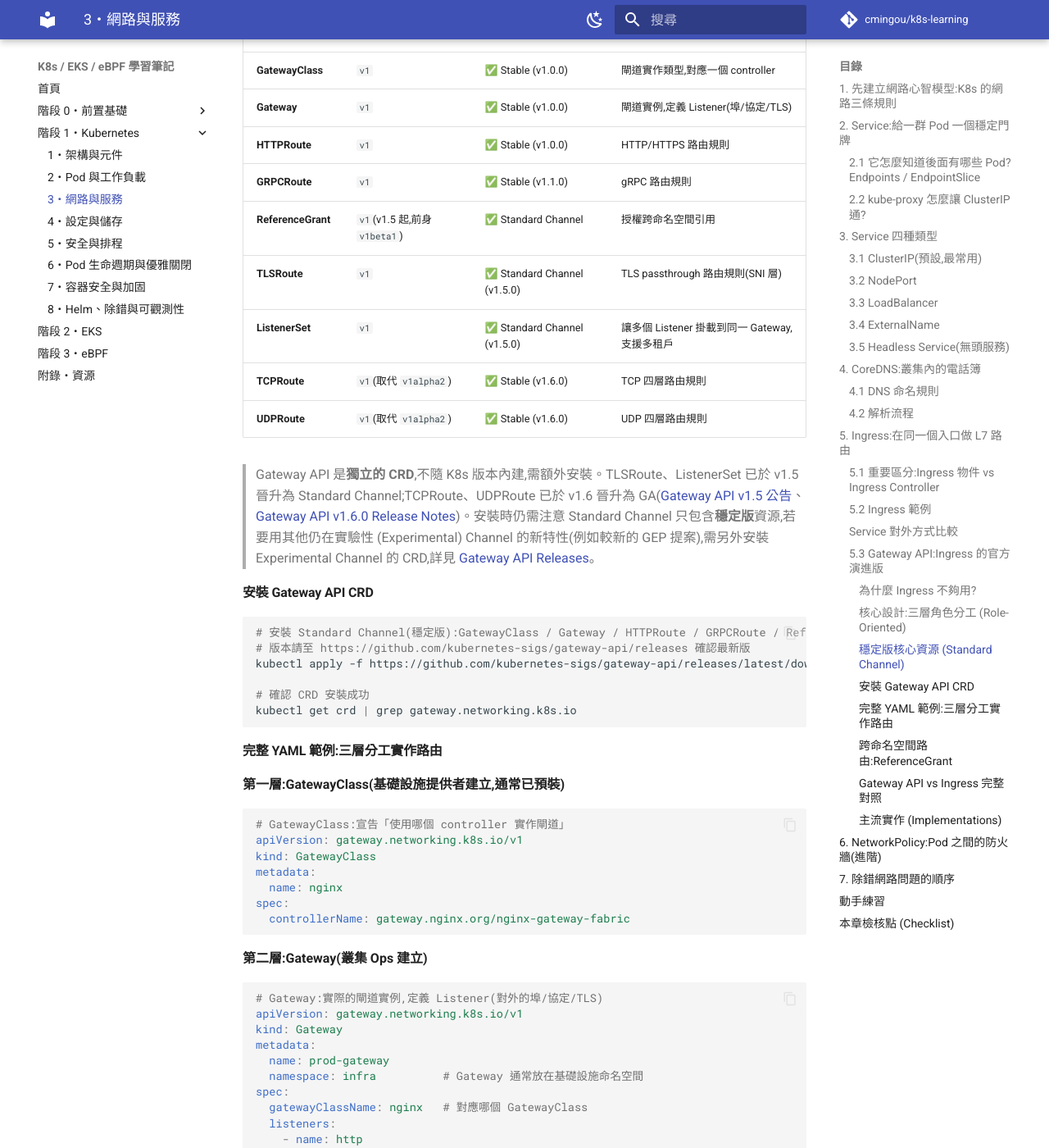
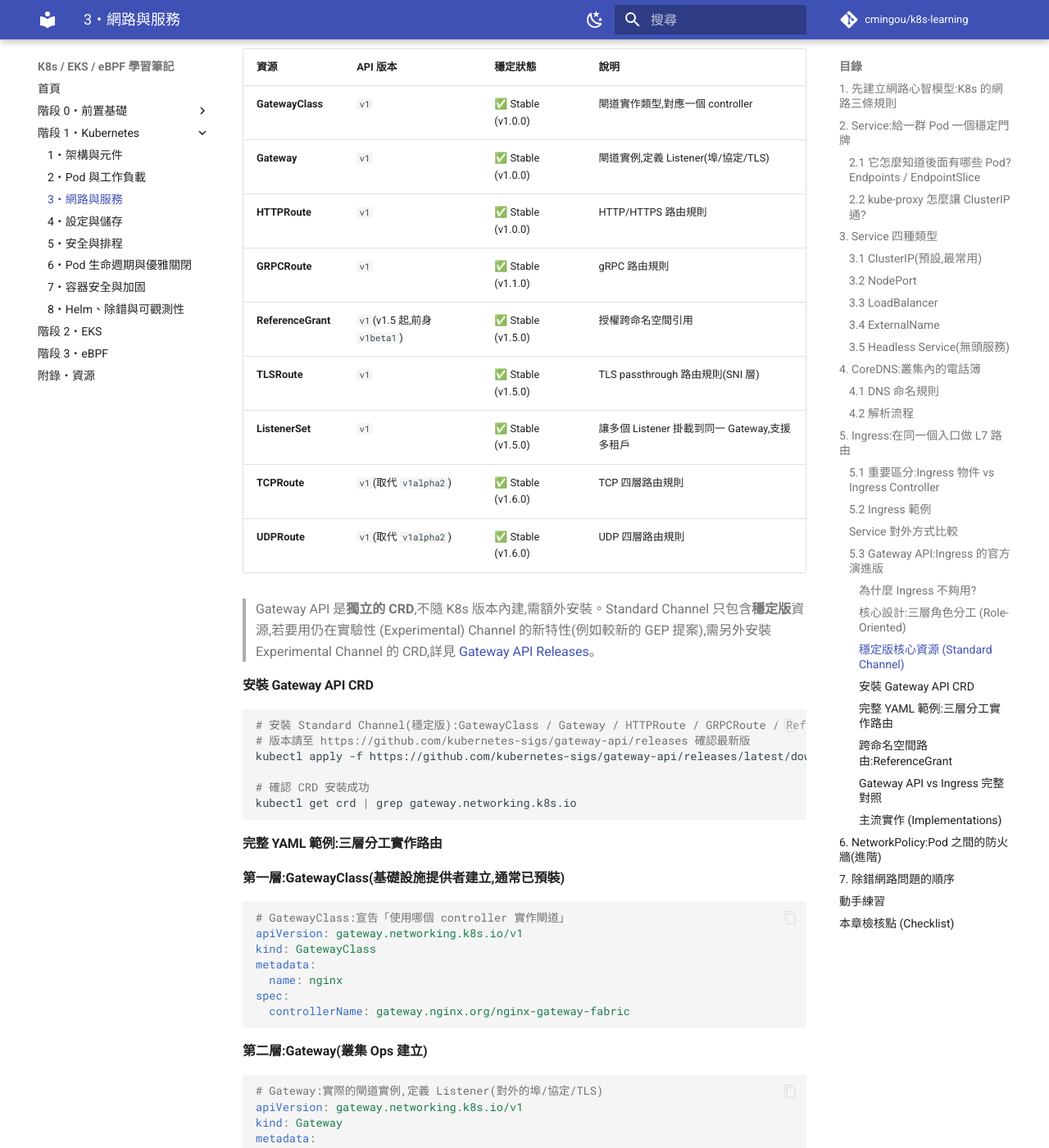
Before and after one commit to cmingou/k8s-learning, an MkDocs documentation site: the page built from docs/01-kubernetes/03-networking-service.md, in a window 1280 px wide and 1400 px high, scrolled down 11045 px. Shown: the whole window at 82% size. Built offline with MkDocs 1.6.1 and Material for MkDocs 9.7.7, drawn with Linux system fonts in a browser that asks for light colours; comment, search, counter and statistics services are not loaded; some of the changed text lies outside the part shown.

Commit message:
Simplify and deduplicate fact-check notes after merging parallel branches
Post-merge cleanup of the 9 fact-check branches merged earlier:

- kube-proxy mode notes: keep the canonical version history in
  01-kubernetes/03 section 2.2 (moved out of a run-on parenthetical into
  a dedicated note); 01-architecture 4.3 now defers to chapter 3 with a
  one-clause summary instead of duplicating the same detail verbatim.
- Gateway API 5.3: unify table status labels to 'Stable (vX)', drop the
  note under the table that restated the table's promotion claims and
  duplicated source links, add missing ListenerSet to the CRD install
  comment and disambiguate per-resource versions, fix v1.5 release date
  (April 2026 per the linked announcement, not February).
- Qualify the Ingress migration advice: the Ingress API is not
  deprecated, but ingress-nginx users still need to plan migration.
- eBPF: split the 500-char IPVS status paragraph into bullets, remove
  the restated timeline sentence and duplicate KEP-5495 link, compress
  the AWS-docs discrepancy aside; kernel 5.2 table row now points to
  the verifier section instead of repeating its citations.
- EKS: bulletize the Version Rollback note, split the overloaded
  checklist item, deduplicate the Auto Mode DaemonSet fact (canonical
  note under the comparison table), single statement for the Spot
  surcharge fact, drop verbatim English quotes kept alongside their
  Chinese paraphrases.
- AWS basics: shorten the Elastic IP cost table row, move the pricing
  history and link to a footnote.

````diff
--- a/docs/01-kubernetes/03-networking-service.md
+++ b/docs/01-kubernetes/03-networking-service.md
@@ -63,7 +63,9 @@ kubectl describe svc web                 # Endpoints 欄位列出後端 IP
 
 ### 2.2 kube-proxy 怎麼讓 ClusterIP 通?
 
-ClusterIP 是個**虛擬 IP**,沒有任何網卡真的擁有它。是每台節點上的 **kube-proxy** 設定了封包轉發規則(Linux 預設模式是 iptables;`nftables` 模式已於 **v1.33** 晉升為穩定版,官方鼓勵在較新核心上嘗試,但基於相容性考量 iptables 目前仍是預設;舊有的 `IPVS` 模式已於 **v1.35** 被標示為棄用 (deprecated)):當有封包要送到這個 ClusterIP,就攔截下來、(預設)隨機挑一個後端 Pod IP、改寫目的地。所以負載平衡其實發生在**每台節點的核心網路層**,不是某個集中的代理([Virtual IPs and Service Proxies](https://kubernetes.io/docs/reference/networking/virtual-ips/)、[NFTables mode for kube-proxy](https://kubernetes.io/blog/2025/02/28/nftables-kube-proxy/))。
+ClusterIP 是個**虛擬 IP**,沒有任何網卡真的擁有它。是每台節點上的 **kube-proxy** 設定了封包轉發規則:當有封包要送到這個 ClusterIP,就攔截下來、(預設)隨機挑一個後端 Pod IP、改寫目的地。所以負載平衡其實發生在**每台節點的核心網路層**,不是某個集中的代理([Virtual IPs and Service Proxies](https://kubernetes.io/docs/reference/networking/virtual-ips/))。
+
+> **模式現況**:Linux 上預設模式是 iptables;`nftables` 模式已於 **v1.33** 晉升為穩定版,官方鼓勵在較新核心上嘗試([NFTables mode for kube-proxy](https://kubernetes.io/blog/2025/02/28/nftables-kube-proxy/));舊有的 `IPVS` 模式已於 **v1.35** 被標示為棄用 (deprecated)。
 
 ---
 
@@ -407,18 +409,18 @@ flowchart TB
 | **Gateway** | `v1` | ✅ Stable (v1.0.0) | 閘道實例,定義 Listener(埠/協定/TLS) |
 | **HTTPRoute** | `v1` | ✅ Stable (v1.0.0) | HTTP/HTTPS 路由規則 |
 | **GRPCRoute** | `v1` | ✅ Stable (v1.1.0) | gRPC 路由規則 |
-| **ReferenceGrant** | `v1`(v1.5 起,前身 `v1beta1`) | ✅ Standard Channel | 授權跨命名空間引用 |
-| **TLSRoute** | `v1` | ✅ Standard Channel (v1.5.0) | TLS passthrough 路由規則(SNI 層) |
-| **ListenerSet** | `v1` | ✅ Standard Channel (v1.5.0) | 讓多個 Listener 掛載到同一 Gateway,支援多租戶 |
+| **ReferenceGrant** | `v1`(v1.5 起,前身 `v1beta1`) | ✅ Stable (v1.5.0) | 授權跨命名空間引用 |
+| **TLSRoute** | `v1` | ✅ Stable (v1.5.0) | TLS passthrough 路由規則(SNI 層) |
+| **ListenerSet** | `v1` | ✅ Stable (v1.5.0) | 讓多個 Listener 掛載到同一 Gateway,支援多租戶 |
 | **TCPRoute** | `v1`(取代 `v1alpha2`) | ✅ Stable (v1.6.0) | TCP 四層路由規則 |
 | **UDPRoute** | `v1`(取代 `v1alpha2`) | ✅ Stable (v1.6.0) | UDP 四層路由規則 |
 
-> Gateway API 是**獨立的 CRD**,不隨 K8s 版本內建,需額外安裝。TLSRoute、ListenerSet 已於 v1.5 晉升為 Standard Channel;TCPRoute、UDPRoute 已於 v1.6 晉升為 GA([Gateway API v1.5 公告](https://kubernetes.io/blog/2026/04/21/gateway-api-v1-5/)、[Gateway API v1.6.0 Release Notes](https://github.com/kubernetes-sigs/gateway-api/releases/tag/v1.6.0))。安裝時仍需注意 Standard Channel 只包含**穩定版**資源,若要用其他仍在實驗性 (Experimental) Channel 的新特性(例如較新的 GEP 提案),需另外安裝 Experimental Channel 的 CRD,詳見 [Gateway API Releases](https://github.com/kubernetes-sigs/gateway-api/releases)。
+> Gateway API 是**獨立的 CRD**,不隨 K8s 版本內建,需額外安裝。Standard Channel 只包含**穩定版**資源,若要用仍在實驗性 (Experimental) Channel 的新特性(例如較新的 GEP 提案),需另外安裝 Experimental Channel 的 CRD,詳見 [Gateway API Releases](https://github.com/kubernetes-sigs/gateway-api/releases)。
 
 #### 安裝 Gateway API CRD
 
 ```bash
-# 安裝 Standard Channel(穩定版):GatewayClass / Gateway / HTTPRoute / GRPCRoute / ReferenceGrant / TLSRoute / TCPRoute / UDPRoute(v1.6 起)
+# 安裝 Standard Channel(穩定版):GatewayClass / Gateway / HTTPRoute / GRPCRoute / ReferenceGrant / TLSRoute / ListenerSet(v1.5 起)/ TCPRoute / UDPRoute(v1.6 起)
 # 版本請至 https://github.com/kubernetes-sigs/gateway-api/releases 確認最新版
 kubectl apply -f https://github.com/kubernetes-sigs/gateway-api/releases/latest/download/standard-install.yaml
 
````
Also changed, not shown: other parts of docs/01-kubernetes/03-networking-service.md (+2 -2 lines), docs/00-prerequisites/04-aws-basics/README.md (+3 -1 lines), docs/01-kubernetes/01-architecture.md (+2 -2 lines), docs/02-eks/README.md (+14 -8 lines), docs/03-ebpf/README.md (+6 -2 lines).
